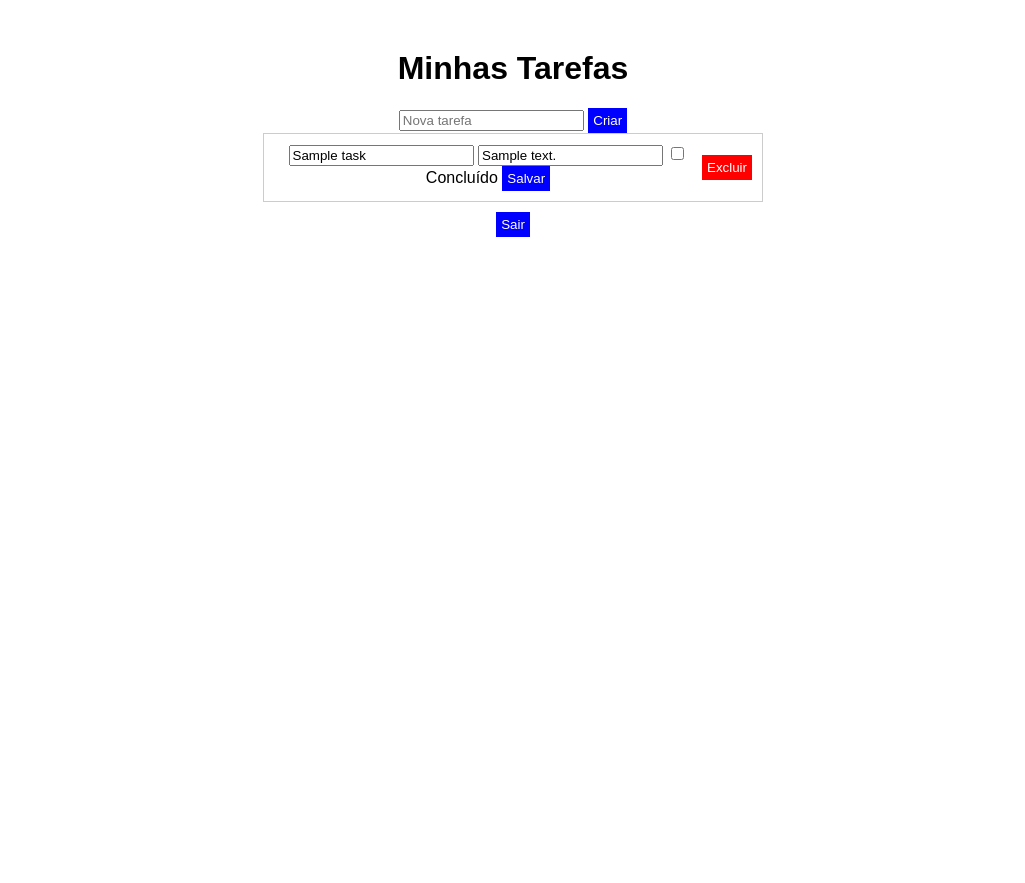
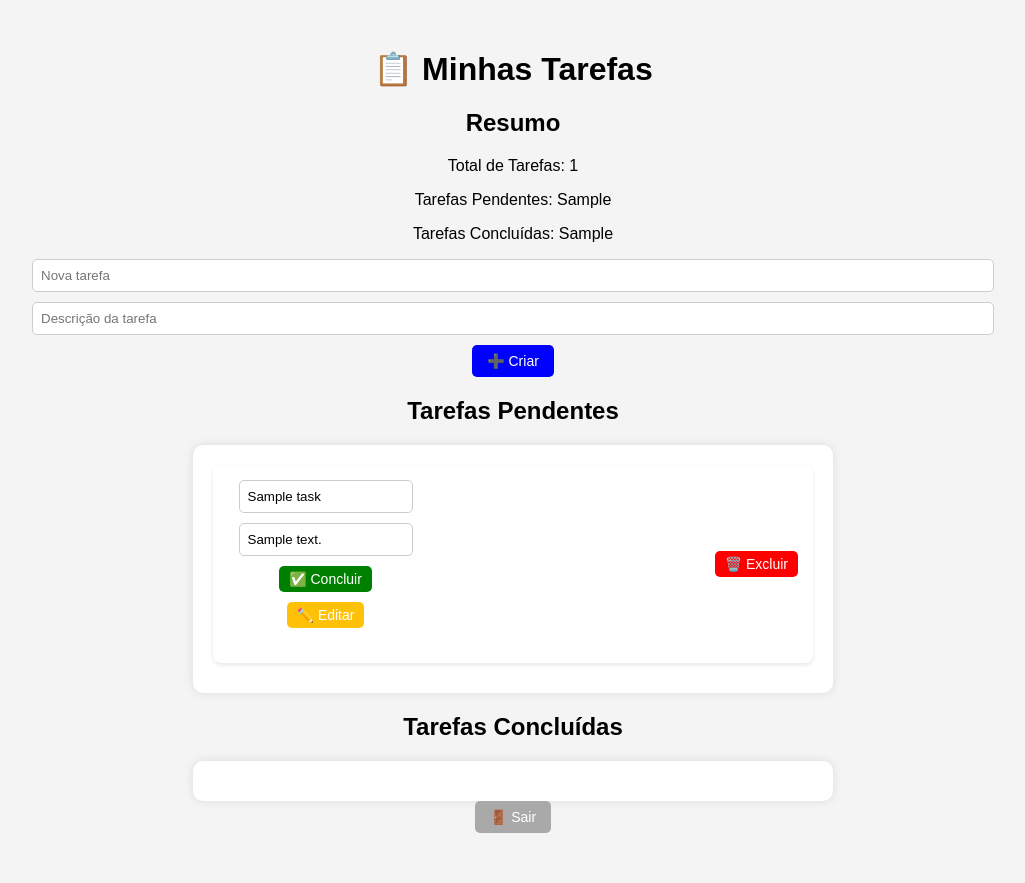
Before and after one commit to alexarnoni/todo_list, a Django app: template tasks/templates/tasks/index.html in a window 1280 px wide. Shown: the whole page, without its empty margins (127-1152 px from the left). Before the commit the page ends 237 px from the top, so only its background shows below. Run offline with Django 5.2, Linux system fonts and the light colour scheme; the template is opened without the code that fills it: most values are stand-ins (such as "Sample title", 1, 10 or a date in 2020).

Commit message:
atualização de features e visual

```diff
--- /dev/null
+++ b/tasks/static/css/styles.css
@@ -0,0 +1,127 @@
+/* Estilização Geral */
+body {
+    font-family: Arial, sans-serif;
+    text-align: center;
+    margin: 50px;
+    background-color: #f4f4f4;
+}
+
+/* Contêiner de Tarefas */
+.task-container {
+    max-width: 600px;
+    margin: auto;
+    background: white;
+    padding: 20px;
+    border-radius: 10px;
+    box-shadow: 0 0 10px rgba(0, 0, 0, 0.1);
+}
+
+/* Estilização das Tarefas */
+.task {
+    padding: 15px;
+    border-radius: 8px;
+    display: flex;
+    justify-content: space-between;
+    align-items: center;
+    background: #ffffff;
+    margin-bottom: 10px;
+    transition: 0.3s;
+    box-shadow: 0px 2px 4px rgba(0, 0, 0, 0.1);
+}
+
+/* Tarefas Concluídas */
+.task.completed {
+    background: #e0f8e0;
+    text-decoration: line-through;
+    opacity: 0.8;
+}
+
+/* Ações da Tarefa */
+.task-actions {
+    display: flex;
+    gap: 10px;
+}
+
+/* Botões */
+button {
+    padding: 5px 10px;
+    border: none;
+    cursor: pointer;
+    border-radius: 5px;
+    font-size: 14px;
+}
+
+.complete-btn {
+    background: green;
+    color: white;
+}
+
+.edit-btn {
+    background: #ffc107;
+    color: white;
+}
+
+.delete-btn {
+    background: red;
+    color: white;
+}
+
+/* Botão de Adicionar Tarefa */
+.add-task {
+    background: blue;
+    color: white;
+    padding: 8px 15px;
+    border-radius: 5px;
+}
+
+/* Botão de Logout */
+.logout-btn {
+    background: darkgray;
+    color: white;
+    padding: 8px 15px;
+    border-radius: 5px;
+}
+
+/* Formulário de Criação de Tarefas */
+form {
+    display: flex;
+    flex-direction: column;
+    align-items: center;
+    gap: 10px;
+    margin-bottom: 20px;
+}
+
+input[type="text"] {
+    padding: 8px;
+    width: 80%;
+    border: 1px solid #ccc;
+    border-radius: 5px;
+}
+
+/* Efeito de Hover */
+button:hover {
+    opacity: 0.8;
+    transform: scale(1.05);
+    transition: 0.2s;
+}
+
+/* Modo Escuro Automático */
+@media (prefers-color-scheme: dark) {
+    body {
+        background-color: #222;
+        color: white;
+    }
+
+    .task-container {
+        background: #333;
+        color: white;
+    }
+
+    .task {
+        background: #444;
+    }
+
+    .task.completed {
+        background: #2e7d32;
+    }
+}
--- a/tasks/templates/tasks/index.html
+++ b/tasks/templates/tasks/index.html
@@ -1,65 +1,66 @@
+{% load static %}
 <!DOCTYPE html>
 <html lang="pt-BR">
 <head>
     <meta charset="UTF-8">
     <meta name="viewport" content="width=device-width, initial-scale=1.0">
     <title>Minhas Tarefas</title>
-    <style>
-        body {
-            font-family: Arial, sans-serif;
-            text-align: center;
-            margin: 50px;
-        }
-        .task-container {
-            max-width: 500px;
-            margin: auto;
-        }
-        .task {
-            padding: 10px;
-            border: 1px solid #ccc;
-            margin-bottom: 10px;
-            display: flex;
-            justify-content: space-between;
-            align-items: center;
-        }
-        button {
-            padding: 5px;
-            background: blue;
-            color: white;
-            border: none;
-            cursor: pointer;
-        }
-        .delete-btn {
-            background: red;
-        }
-    </style>
+    <link rel="stylesheet" type="text/css" href="{% static 'css/styles.css' %}">
 </head>
 <body>
-    <h1>Minhas Tarefas</h1>
+    <h1>📋 Minhas Tarefas</h1>
 
-    <form method="POST" action="{% url 'task-create' %}"> <!-- Corrigido -->
+    <!-- Resumo das Tarefas -->
+    <h2>Resumo</h2>
+    <p>Total de Tarefas: {{ total_tasks }}</p>
+    <p>Tarefas Pendentes: {{ pending_tasks }}</p>
+    <p>Tarefas Concluídas: {{ completed_tasks }}</p>
+
+    <!-- Formulário para Criar Tarefas -->
+    <form method="POST" action="{% url 'task-create' %}">
         {% csrf_token %}
-        <input type="text" name="title" placeholder="Nova tarefa">
-        <button type="submit">Criar</button>
+        <input type="text" name="title" placeholder="Nova tarefa" required>
+        <input type="text" name="description" placeholder="Descrição da tarefa">
+        <button type="submit" class="add-task">➕ Criar</button>
     </form>
 
+    <!-- Tarefas Pendentes -->
+    <h2>Tarefas Pendentes</h2>
     <div class="task-container">
         {% for task in tasks %}
+            {% if not task.completed %}
                 <div class="task">
                     <form method="POST" action="{% url 'task-update' task.id %}">
                         {% csrf_token %}
                         <input type="text" name="title" value="{{ task.title }}" required>
-                    <input type="text" name="description" value="{{ task.description }}" placeholder="Descrição da tarefa">
-                    <label>
-                        <input type="checkbox" name="completed" {% if task.completed %}checked{% endif %}> Concluído
-                    </label>
-                    <button type="submit">Salvar</button>
+                        <input type="text" name="description" value="{{ task.description }}" placeholder="Descrição">
+                        <button type="submit" name="mark_complete" value="true" class="complete-btn">✅ Concluir</button>
+                        <button type="submit" class="edit-btn">✏️ Editar</button>
                     </form>
-                <a href="{% url 'task-delete' task.id %}"><button class="delete-btn">Excluir</button></a>
+                    <a href="{% url 'task-delete' task.id %}">
+                        <button class="delete-btn">🗑️ Excluir</button>
+                    </a>
                 </div>
+            {% endif %}
         {% endfor %}
     </div>
 
-    <a href="{% url 'logout' %}"><button>Sair</button></a>
+    <!-- Tarefas Concluídas -->
+    <h2>Tarefas Concluídas</h2>
+    <div class="task-container">
+        {% for task in tasks %}
+            {% if task.completed %}
+                <div class="task completed">
+                    <span>{{ task.title }} - {{ task.description }}</span>
+                    <a href="{% url 'task-delete' task.id %}">
+                        <button class="delete-btn">🗑️ Excluir</button>
+                    </a>
+                </div>
+            {% endif %}
+        {% endfor %}
+    </div>
+
+    <!-- Botão de Logout -->
+    <a href="{% url 'logout' %}"><button class="logout-btn">🚪 Sair</button></a>
 </body>
 </html>
```
Also changed, not shown: tasks/views.py (+21 -6 lines), db.sqlite3. Lines whose indentation alone changed are shown as unchanged.
